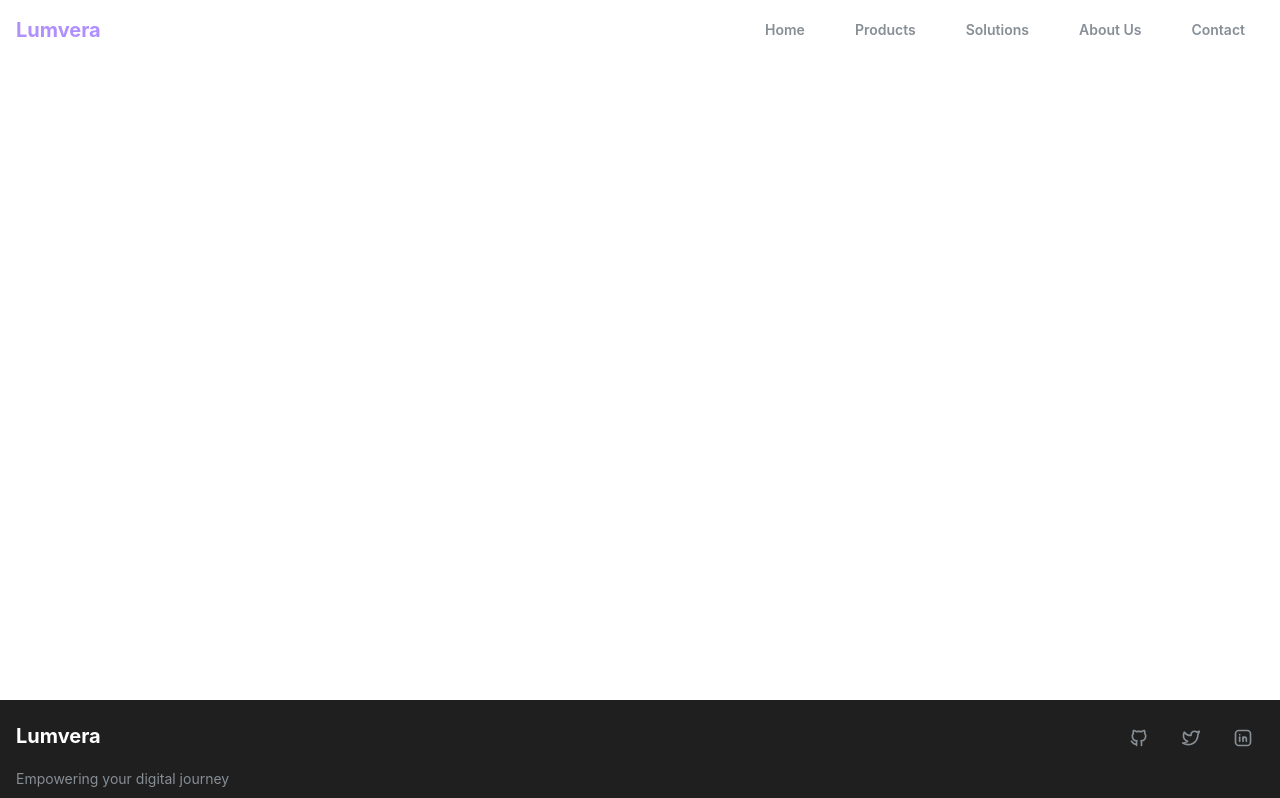
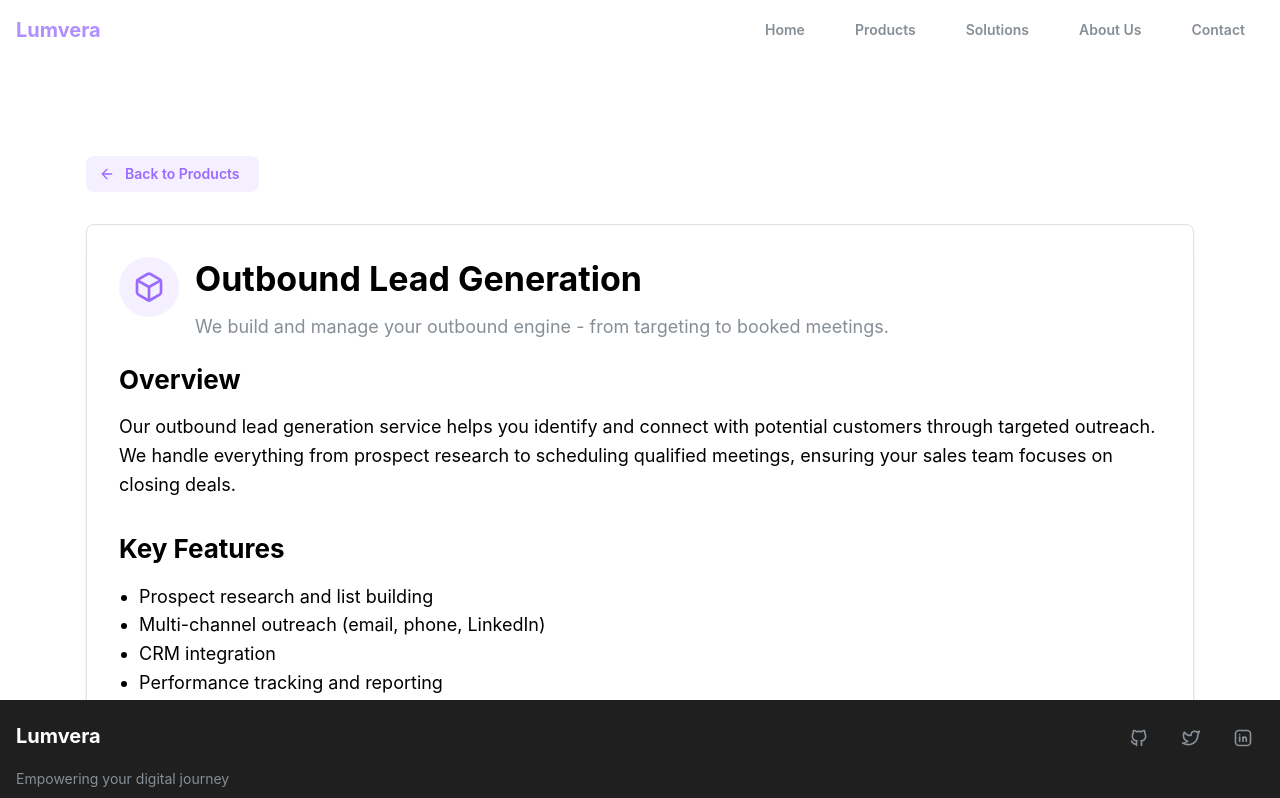
Before and after one commit to prachi2608/Lumvera, a React (Vite) app in the folder lead-gen-website/: page /products/outbound-lead-generation in a window 1280 px wide. Shown: the top 798 px of the page. Built offline with nearby package versions, Linux system fonts and the light colour scheme.

Commit message:
Products added

```diff
--- a/lead-gen-website/src/App.tsx
+++ b/lead-gen-website/src/App.tsx
@@ -7,6 +7,7 @@ import { useState } from 'react';
 import Home from './pages/Home';
 import Solutions from './pages/Solutions';
 import Products from './pages/Products';
+import ProductDetail from './pages/ProductDetail';
 import AboutUs from './pages/AboutUs';
 import ContactUs from './pages/ContactUs';
 
@@ -100,6 +101,7 @@ export default function App() {
         <Routes>
           <Route path="/" element={<Home />} />
           <Route path="/products" element={<Products />} />
+          <Route path="/products/:productId" element={<ProductDetail />} />
           <Route path="/solutions" element={<Solutions />} />
           <Route path="/about" element={<AboutUs />} />
           <Route path="/contact" element={<ContactUs />} />
--- /dev/null
+++ b/lead-gen-website/src/data/products.ts
@@ -0,0 +1,97 @@
+import { FiBox, FiBriefcase, FiZap } from 'react-icons/fi';
+
+export interface Product {
+  id: string;
+  icon: any;
+  title: string;
+  description: string;
+  detailedDescription: string;
+  features: string[];
+}
+
+export const products: Product[] = [
+  {
+    id: 'outbound-lead-generation',
+    icon: FiBox,
+    title: 'Outbound Lead Generation',
+    description: 'We build and manage your outbound engine - from targeting to booked meetings.',
+    detailedDescription: 'Our outbound lead generation service helps you identify and connect with potential customers through targeted outreach. We handle everything from prospect research to scheduling qualified meetings, ensuring your sales team focuses on closing deals.',
+    features: [
+      'Prospect research and list building',
+      'Multi-channel outreach (email, phone, LinkedIn)',
+      'CRM integration',
+      'Performance tracking and reporting',
+      'Qualified meeting scheduling'
+    ]
+  },
+  {
+    id: 'product-b',
+    icon: FiBriefcase,
+    title: 'Product B',
+    description: 'Advanced analytics and insights for data-driven decision making.',
+    detailedDescription: 'Product B provides comprehensive analytics solutions that transform your raw data into actionable insights. Our advanced algorithms help you understand customer behavior, optimize processes, and make informed strategic decisions.',
+    features: [
+      'Real-time data visualization',
+      'Predictive analytics',
+      'Custom dashboard creation',
+      'Data integration from multiple sources',
+      'Automated reporting'
+    ]
+  },
+  {
+    id: 'product-c',
+    icon: FiZap,
+    title: 'Product C',
+    description: 'Lightning-fast automation tools to streamline your workflows.',
+    detailedDescription: 'Product C is designed to automate repetitive tasks and streamline complex workflows. With our cutting-edge automation technology, you can reduce manual work, minimize errors, and increase overall productivity.',
+    features: [
+      'Workflow automation',
+      'Task scheduling',
+      'API integrations',
+      'Error handling and notifications',
+      'Performance monitoring'
+    ]
+  },
+  {
+    id: 'product-d',
+    icon: FiBox,
+    title: 'Product D',
+    description: 'Secure cloud infrastructure solutions for scalable applications.',
+    detailedDescription: 'Product D offers robust cloud infrastructure that scales with your business needs. We provide secure, reliable hosting solutions with enterprise-grade security features and 99.9% uptime guarantees.',
+    features: [
+      'Auto-scaling infrastructure',
+      'Enterprise security',
+      'Backup and disaster recovery',
+      '24/7 monitoring and support',
+      'Cost optimization tools'
+    ]
+  },
+  {
+    id: 'product-e',
+    icon: FiBriefcase,
+    title: 'Product E',
+    description: 'Comprehensive CRM system with advanced customer management features.',
+    detailedDescription: 'Product E is a full-featured CRM solution that helps you manage customer relationships effectively. From lead tracking to customer support, our CRM provides all the tools you need to nurture leads and retain customers.',
+    features: [
+      'Lead and opportunity management',
+      'Customer communication tracking',
+      'Sales pipeline visualization',
+      'Automated follow-ups',
+      'Integration with marketing tools'
+    ]
+  },
+  {
+    id: 'product-f',
+    icon: FiZap,
+    title: 'Product F',
+    description: 'AI-powered marketing tools for personalized campaigns.',
+    detailedDescription: 'Product F leverages artificial intelligence to create highly targeted marketing campaigns. Our AI analyzes customer data to deliver personalized messages that drive engagement and conversions.',
+    features: [
+      'AI-driven content personalization',
+      'Predictive lead scoring',
+      'Automated campaign optimization',
+      'A/B testing automation',
+      'Multi-channel campaign management'
+    ]
+  },
+];
--- /dev/null
+++ b/lead-gen-website/src/pages/ProductDetail.tsx
@@ -0,0 +1,74 @@
+import { useParams, Link } from 'react-router-dom';
+import { Container, Title, Text, Card, ThemeIcon, List, Button, Group, Stack } from '@mantine/core';
+import { FiArrowLeft } from 'react-icons/fi';
+import { products } from '../data/products';
+
+export default function ProductDetail() {
+  const { productId } = useParams<{ productId: string }>();
+  const product = products.find(p => p.id === productId);
+
+  if (!product) {
+    return (
+      <Container size="lg" py={80}>
+        <Title order={1}>Product Not Found</Title>
+        <Text>The requested product could not be found.</Text>
+        <Button component={Link} to="/products" leftSection={<FiArrowLeft size={16} />} mt="md">
+          Back to Products
+        </Button>
+      </Container>
+    );
+  }
+
+  return (
+    <Container size="lg" py={80}>
+      <Group mb="xl">
+        <Button
+          component={Link}
+          to="/products"
+          variant="light"
+          leftSection={<FiArrowLeft size={16} />}
+        >
+          Back to Products
+        </Button>
+      </Group>
+
+      <Card shadow="sm" p="xl" radius="md" withBorder>
+        <Group align="flex-start" mb="lg">
+          <ThemeIcon variant="light" size={60} radius={60}>
+            <product.icon size={32} />
+          </ThemeIcon>
+          <div style={{ flex: 1 }}>
+            <Title order={1} mb="sm">{product.title}</Title>
+            <Text size="lg" c="dimmed">{product.description}</Text>
+          </div>
+        </Group>
+
+        <Stack gap="xl">
+          <div>
+            <Title order={2} mb="md">Overview</Title>
+            <Text size="lg">{product.detailedDescription}</Text>
+          </div>
+
+          <div>
+            <Title order={2} mb="md">Key Features</Title>
+            <List size="lg">
+              {product.features.map((feature, index) => (
+                <List.Item key={index}>{feature}</List.Item>
+              ))}
+            </List>
+          </div>
+
+          <div>
+            <Title order={2} mb="md">Get Started</Title>
+            <Text mb="md">
+              Ready to implement {product.title} in your business? Contact our team to learn more about how we can help you achieve your goals.
+            </Text>
+            <Button component={Link} to="/contact" size="lg">
+              Contact Us
+            </Button>
+          </div>
+        </Stack>
+      </Card>
+    </Container>
+  );
+}
--- a/lead-gen-website/src/pages/Products.tsx
+++ b/lead-gen-website/src/pages/Products.tsx
@@ -1,38 +1,7 @@
 import { Container, Title, Text, SimpleGrid, Card, ThemeIcon, Button } from '@mantine/core';
-import { FiBox, FiBriefcase, FiZap, FiArrowRight } from 'react-icons/fi';
-
-const products = [
-  {
-    icon: FiBox,
-    title: 'Outbound Lead Generation',
-    description: 'We build and manage your outbound engine - from targeting to booked meetings..',
-  },
-  {
-    icon: FiBriefcase,
-    title: 'Product B',
-    description: 'Lorem ipsum dolor sit amet, consectetur adipiscing elit.',
-  },
-  {
-    icon: FiZap,
-    title: 'Product C',
-    description: 'Lorem ipsum dolor sit amet, consectetur adipiscing elit.',
-  },
-  {
-    icon: FiBox,
-    title: 'Product D',
-    description: 'Lorem ipsum dolor sit amet, consectetur adipiscing elit.',
-  },
-  {
-    icon: FiBriefcase,
-    title: 'Product E',
-    description: 'Lorem ipsum dolor sit amet, consectetur adipiscing elit.',
-  },
-  {
-    icon: FiZap,
-    title: 'Product F',
-    description: 'Lorem ipsum dolor sit amet, consectetur adipiscing elit.',
-  },
-];
+import { FiArrowRight } from 'react-icons/fi';
+import { Link } from 'react-router-dom';
+import { products } from '../data/products';
 
 export default function Products() {
   const items = products.map((product) => (
@@ -42,7 +11,7 @@ export default function Products() {
       </ThemeIcon>
       <Title order={3} mt="md">{product.title}</Title>
       <Text c="dimmed" mt="sm">{product.description}</Text>
-      <Button rightSection={<FiArrowRight size={14} />} variant="light" fullWidth mt="md" radius="md">
+      <Button component={Link} to={`/products/${product.id}`} rightSection={<FiArrowRight size={14} />} variant="light" fullWidth mt="md" radius="md">
         Learn More
       </Button>
     </Card>
@@ -58,7 +27,7 @@ export default function Products() {
       </Container>
 
       <Container size="lg" pb={{ base: 80, md: 100 }}>
-        <SimpleGrid cols={3} spacing="xl">
+        <SimpleGrid cols={{ base: 1, sm: 2, md: 3 }} spacing="xl">
           {items}
         </SimpleGrid>
       </Container>
```
